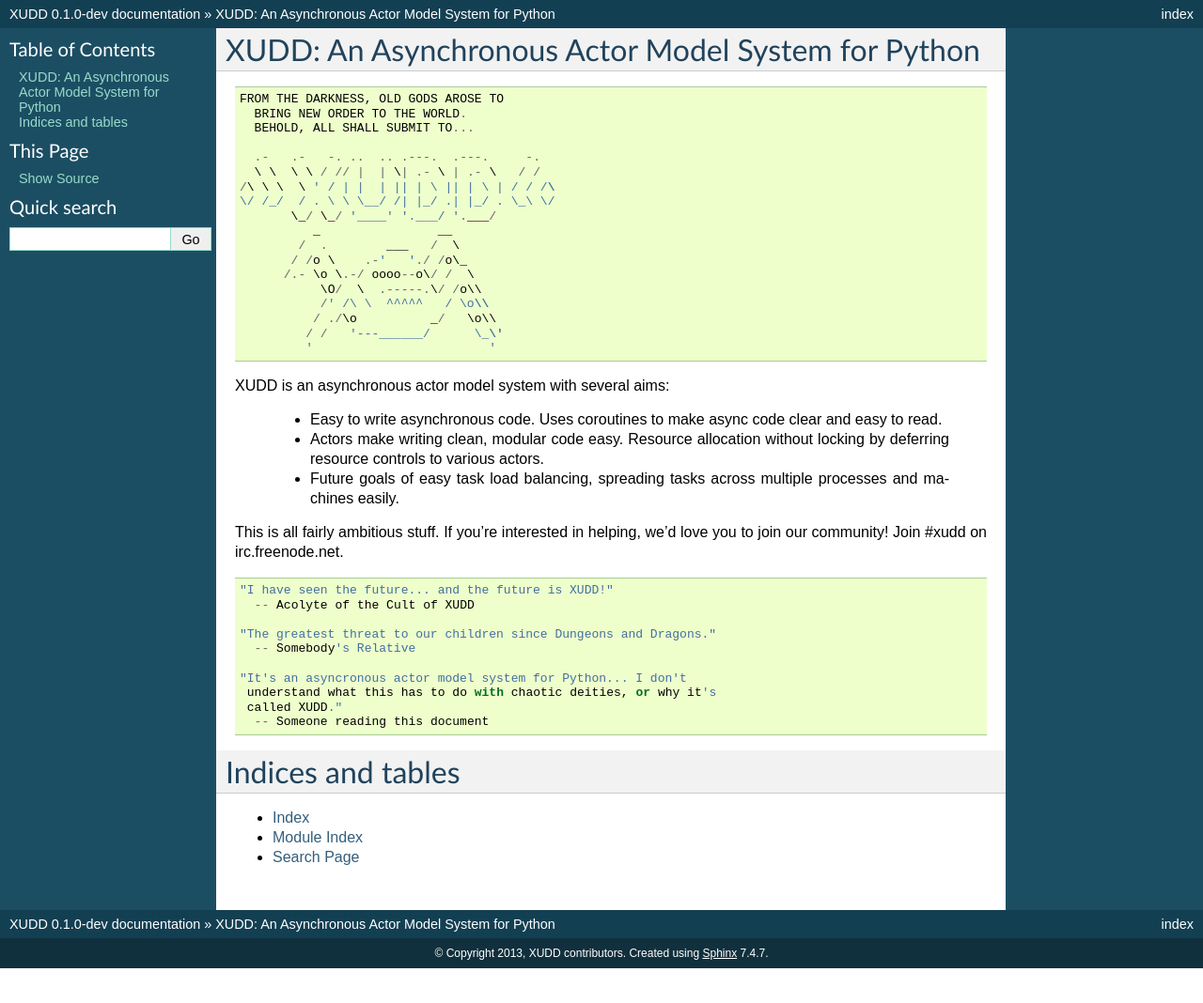
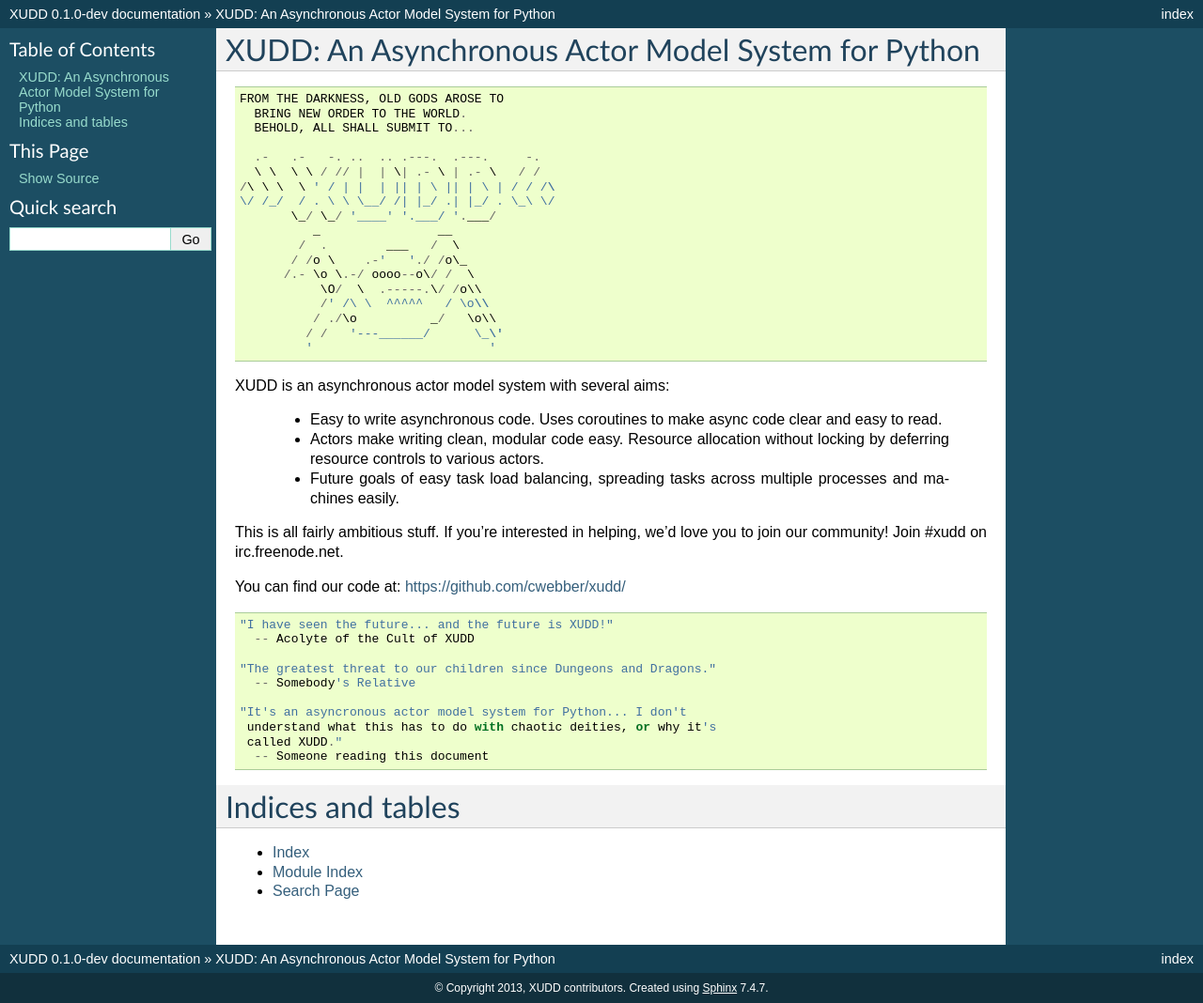
Before and after one commit to xudd/xudd, a Sphinx documentation site: the page built from docs/source/index.rst, in a window 1280 px wide. Shown: the whole page at 94% size. Built offline with Sphinx 7.4.7, drawn with Linux system fonts in a browser that asks for light colours; before the commit the page ends 1031 px from its top, so only the background shows below that.

Commit message:
Where to find our code

```diff
--- a/docs/source/index.rst
+++ b/docs/source/index.rst
@@ -39,6 +39,8 @@
 This is all fairly ambitious stuff.  If you're interested in helping,
 we'd love you to join our community!  Join #xudd on irc.freenode.net.
 
+You can find our code at: https://github.com/cwebber/xudd/
+
 ::
 
   "I have seen the future... and the future is XUDD!"
```
